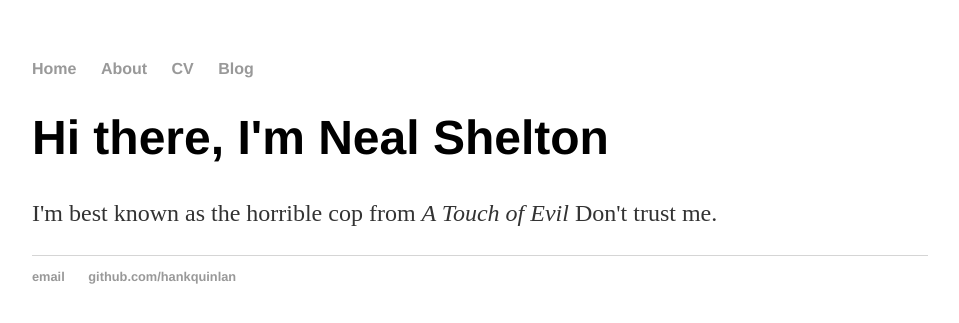
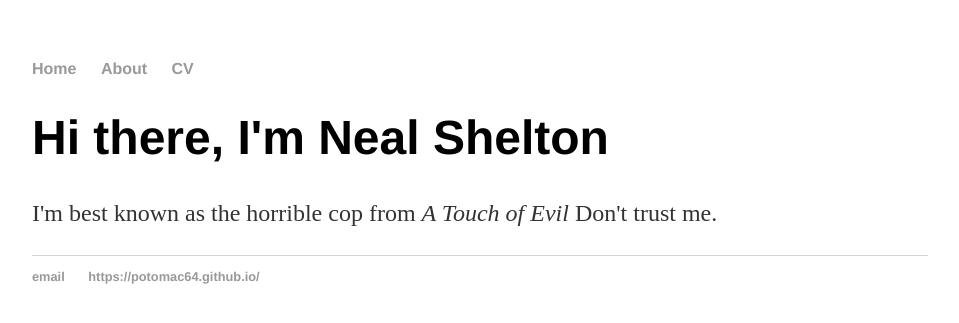
Before and after one commit to potomac64/potomac64.github.io, a Jekyll site: the page built from index.html, in a window 1280 px wide. Shown: the top 323 px of the page, without its empty margins (160-1119 px from the left). Built offline with Jekyll 4.4.1, drawn with Linux system fonts in a browser that asks for light colours.

Commit message:
Update default.html

```diff
--- a/_layouts/default.html
+++ b/_layouts/default.html
@@ -11,7 +11,7 @@
 	        		<li><a href="/">Home</a></li>
 		        	<li><a href="/about">About</a></li>
 	        		<li><a href="/cv">CV</a></li>
-	        		<li><a href="/blog">Blog</a></li>
+
 	    		</ul>
 			</nav>
 			<div class="container">
@@ -21,8 +21,8 @@
 			</div><!-- /.container -->
 			<footer>
 	    		<ul>
-	        		<li><a href="mailto:hankquinlanhub@gmail.com">email</a></li>
-	        		<li><a href="https://github.com/hankquinlan">github.com/hankquinlan</a></li>
+	        		<li><a href="mailto:potomac.64@gmail.com">email</a></li>
+	        		<li><a href="https://potomac64.github.io/">https://potomac64.github.io/</a></li>
 				</ul>
 			</footer>
 		</body>
```
